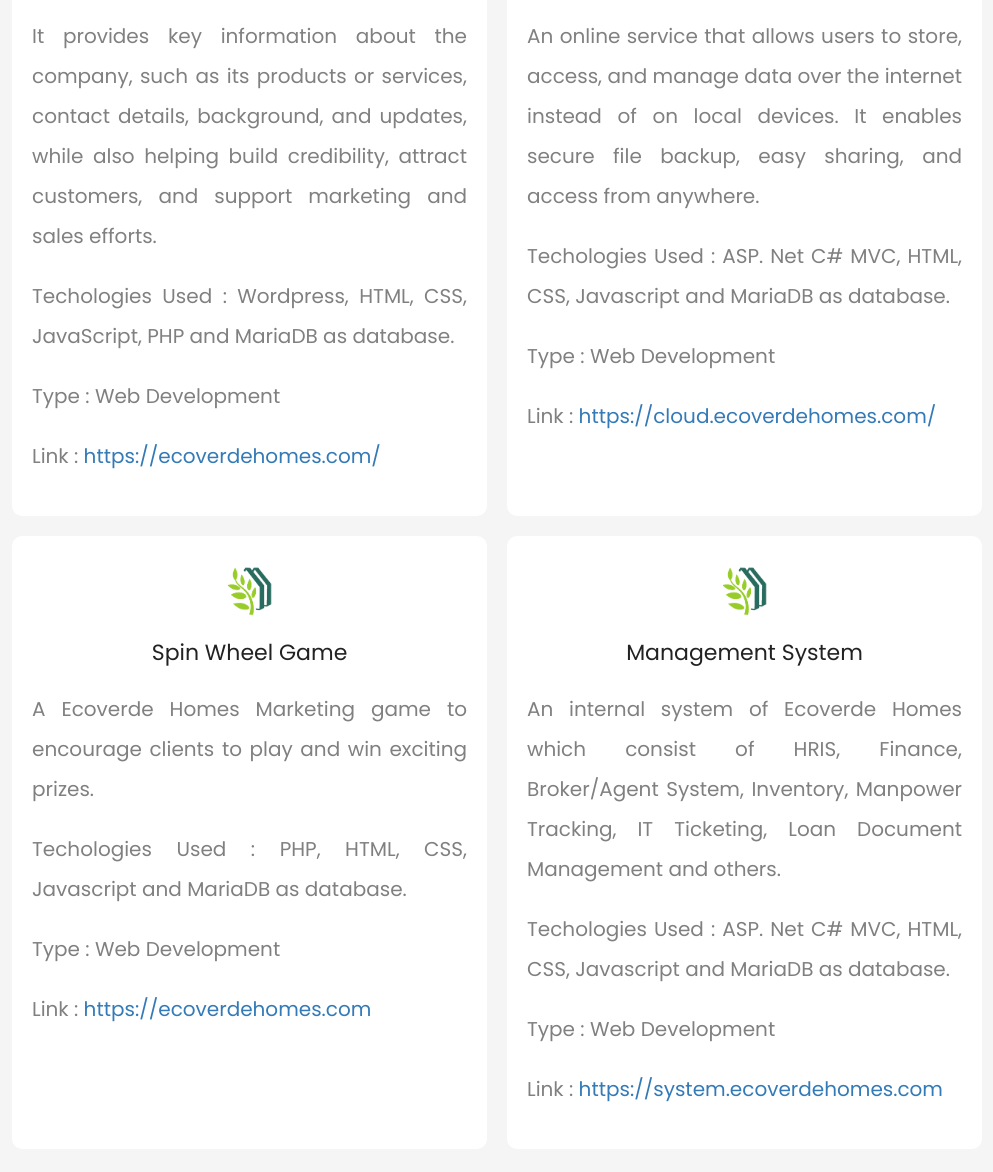
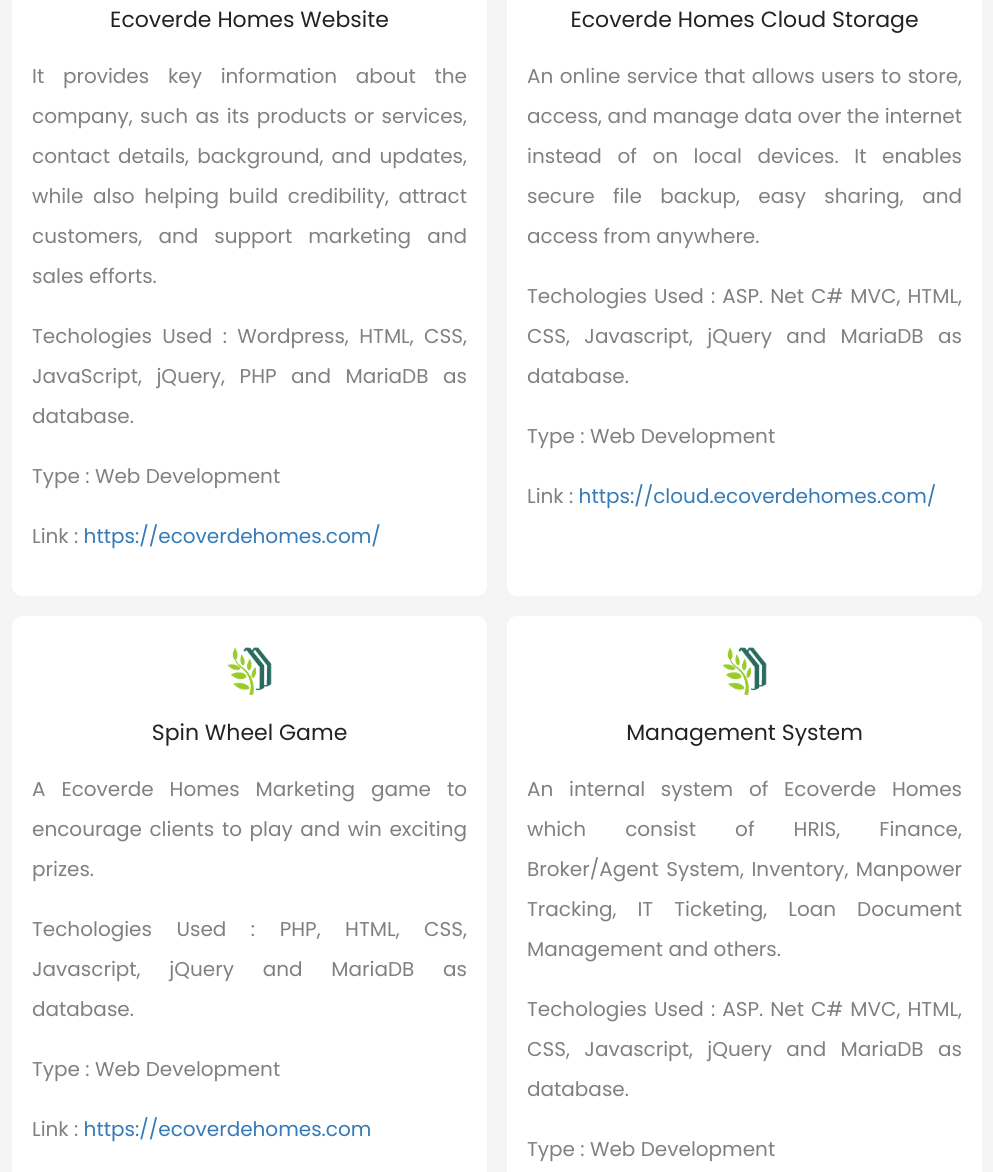
Before and after one commit to Renankaye/renankaye.github.io, a plain HTML site: page index.html in a window 1280 px wide. Shown: the part 2063-3235 px from the top of the page, without its empty margins (143-1136 px from the left). Drawn offline with Linux system fonts and the light colour scheme.

Commit message:
adder jquery

```diff
--- a/index.html
+++ b/index.html
@@ -59,7 +59,7 @@
                                 <h1>About Me</h1>
                                 <hr />
                                 <p>
-                                    I’m Renan Kaye Asuncion, a Full Stack Developer specializing in <strong>ASP.NET C# MVC</strong>, <strong>VB.NET</strong>, <strong>PHP</strong>, <strong>.NET MAUI</strong>, and <strong>WordPress</strong>,
+                                    I’m Renan Kaye Asuncion, a Full Stack Developer specializing in <strong>ASP.NET C# MVC</strong>, <strong>VB.NET</strong>, <strong>HTML</strong>, <strong>CSS</strong>,<strong>Javascript</strong>, <strong>jQuery</strong>,<strong>PHP</strong>, <strong>.NET MAUI</strong>, and <strong>WordPress</strong>,
                                     building scalable web, desktop, and mobile applications. I handle everything from IIS server setup and configuration to full website development from scratch, including database design and system deployment. I deliver reliable, efficient, and user-focused solutions backed by strong experience in both software and hardware.
                                 </p>
                                 <p>
@@ -87,7 +87,7 @@
                                         <h3>Ecoverde Homes Website</h3>
                                         <p>It provides key information about the company, such as its products or services, contact details, background, and updates, while also helping build credibility, attract customers, and support marketing and sales efforts.</p>
                                         <p>
-                                            Techologies Used : Wordpress, HTML, CSS, JavaScript, PHP and MariaDB as database.
+                                            Techologies Used : Wordpress, HTML, CSS, JavaScript, jQuery, PHP and MariaDB as database.
                                         </p>
                                         <p>
                                             Type : Web Development
@@ -103,7 +103,7 @@
                                         <h3>Ecoverde Homes Cloud Storage</h3>
                                         <p>An online service that allows users to store, access, and manage data over the internet instead of on local devices. It enables secure file backup, easy sharing, and access from anywhere.</p>
                                         <p>
-                                            Techologies Used : ASP. Net C# MVC, HTML, CSS, Javascript and MariaDB as database.
+                                            Techologies Used : ASP. Net C# MVC, HTML, CSS, Javascript, jQuery and MariaDB as database.
                                         </p>
                                         <p>
                                             Type : Web Development
@@ -119,7 +119,7 @@
                                         <h3>Spin Wheel Game</h3>
                                         <p>A Ecoverde Homes Marketing game to encourage clients to play and win exciting prizes.</p>
                                         <p>
-                                            Techologies Used : PHP, HTML, CSS, Javascript and MariaDB as database.
+                                            Techologies Used : PHP, HTML, CSS, Javascript, jQuery and MariaDB as database.
                                         </p>
                                         <p>
                                             Type : Web Development
@@ -135,7 +135,7 @@
                                         <h3>Management System</h3>
                                         <p>An internal system of Ecoverde Homes which consist of HRIS, Finance, Broker/Agent System, Inventory, Manpower Tracking, IT Ticketing, Loan Document Management and others.</p>
                                         <p>
-                                            Techologies Used : ASP. Net C# MVC, HTML, CSS, Javascript and MariaDB as database.
+                                            Techologies Used : ASP. Net C# MVC, HTML, CSS, Javascript, jQuery and MariaDB as database.
                                         </p>
                                         <p>
                                             Type : Web Development
```
